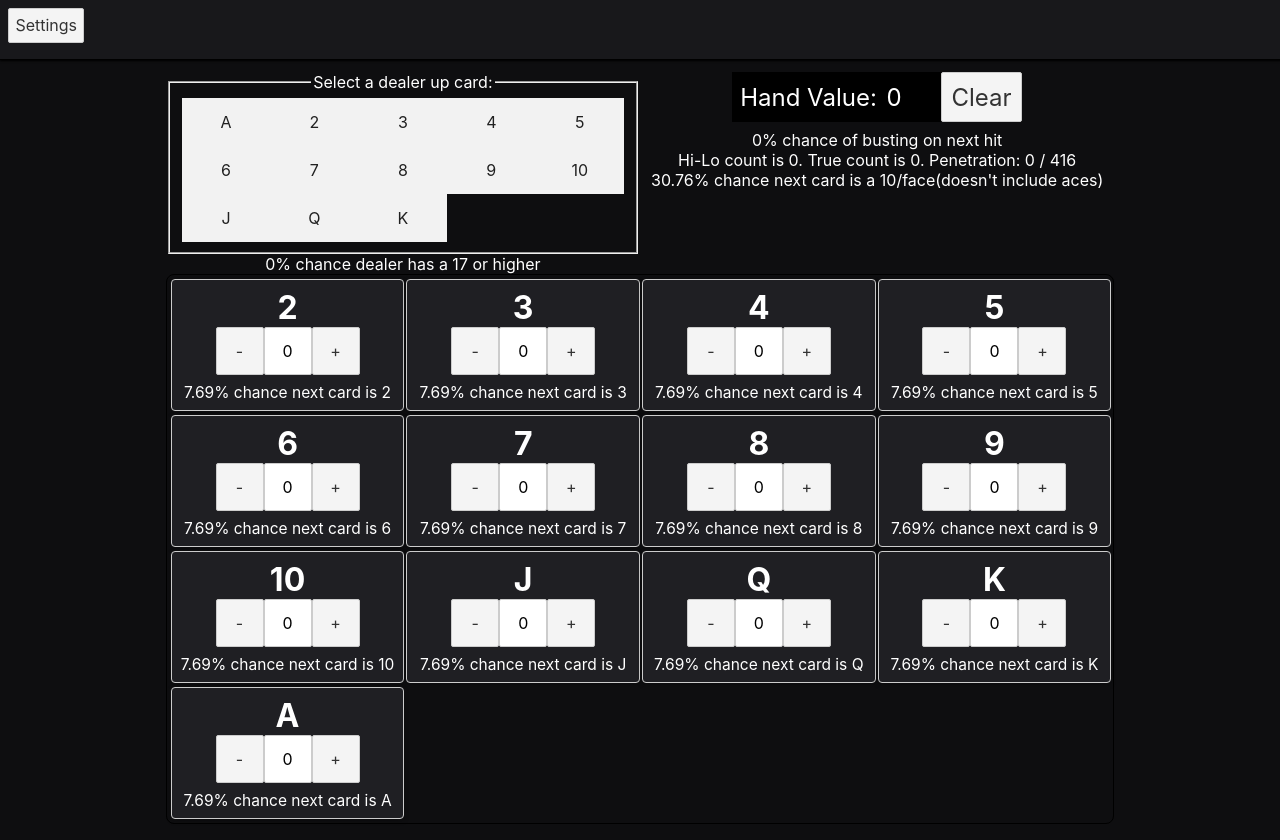
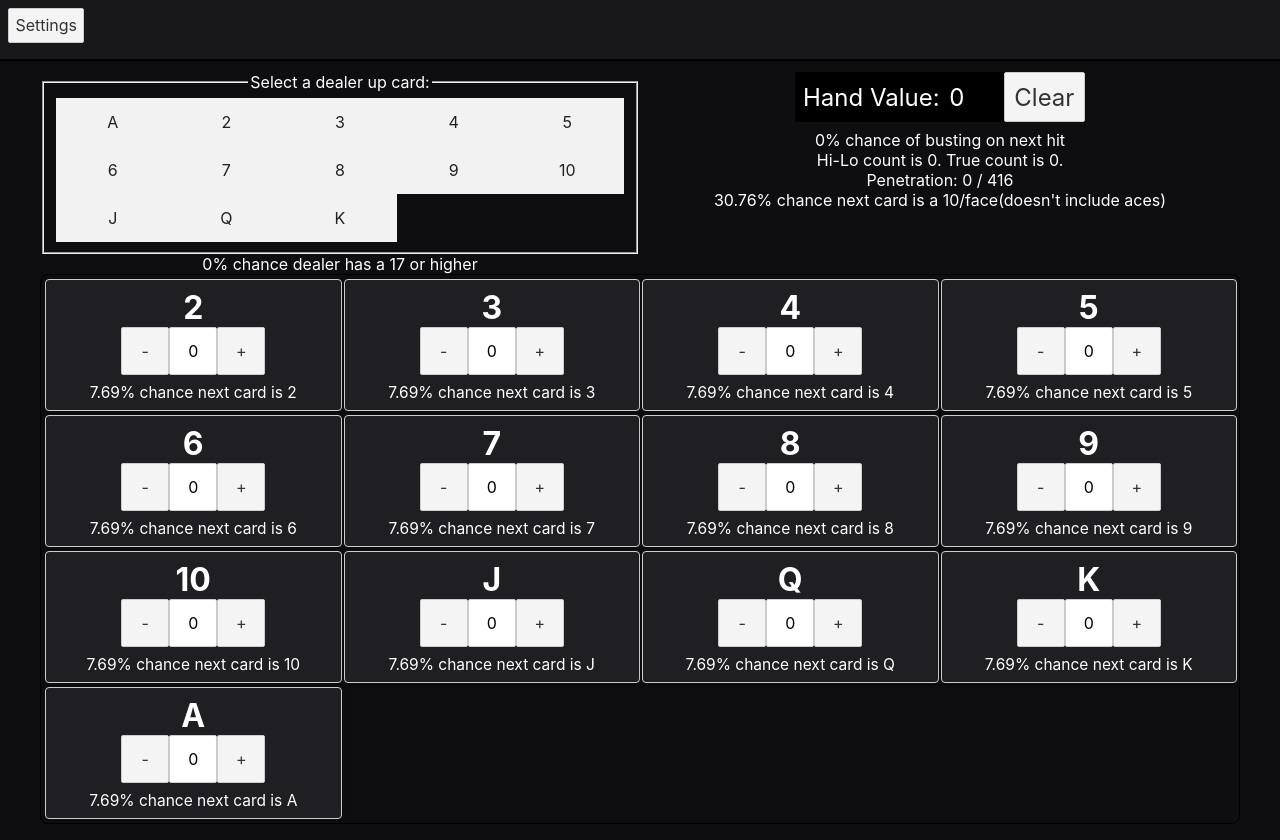
Before and after one commit to jbauta97/blackjack-demo, a SvelteKit app: page / in a window 1280 px wide. Built offline with nearby package versions, Linux system fonts and the light colour scheme.

Commit message:
fix width randomly changing

```diff
--- a/src/routes/+layout.svelte
+++ b/src/routes/+layout.svelte
@@ -45,6 +45,8 @@
 		padding: 1em;
 		margin: 0 auto;
 		margin-top: 48px;
+		width: 100%;
+		max-width: 1200px;
 	}
 
 	h1 {
@@ -63,6 +65,9 @@
 	}
 
 	@media (max-width: 640px) {
+		main{
+			max-width: calc(100vw - 48px);
+		}
 		.odds-wrapper{
 			flex-direction: column;
 		}
--- a/src/routes/HandValue.svelte
+++ b/src/routes/HandValue.svelte
@@ -89,7 +89,8 @@
     <button class="hand-clear" on:click={clearHand}>Clear</button>
 </div>
 <div class="bust-prob">{pBust}% chance of busting on next hit</div>
-<div class="trad-count">Hi-Lo count is {tradCount}. True count is {trueCount}. Penetration: {penString}</div>
+<div class="trad-count">Hi-Lo count is {tradCount}. True count is {trueCount}.</div>
+<div>Penetration: {penString}</div>
 <div>{tenOdds}% chance next card is a 10/face(doesn't include aces)</div>
 <style>
     .handValue{
```
